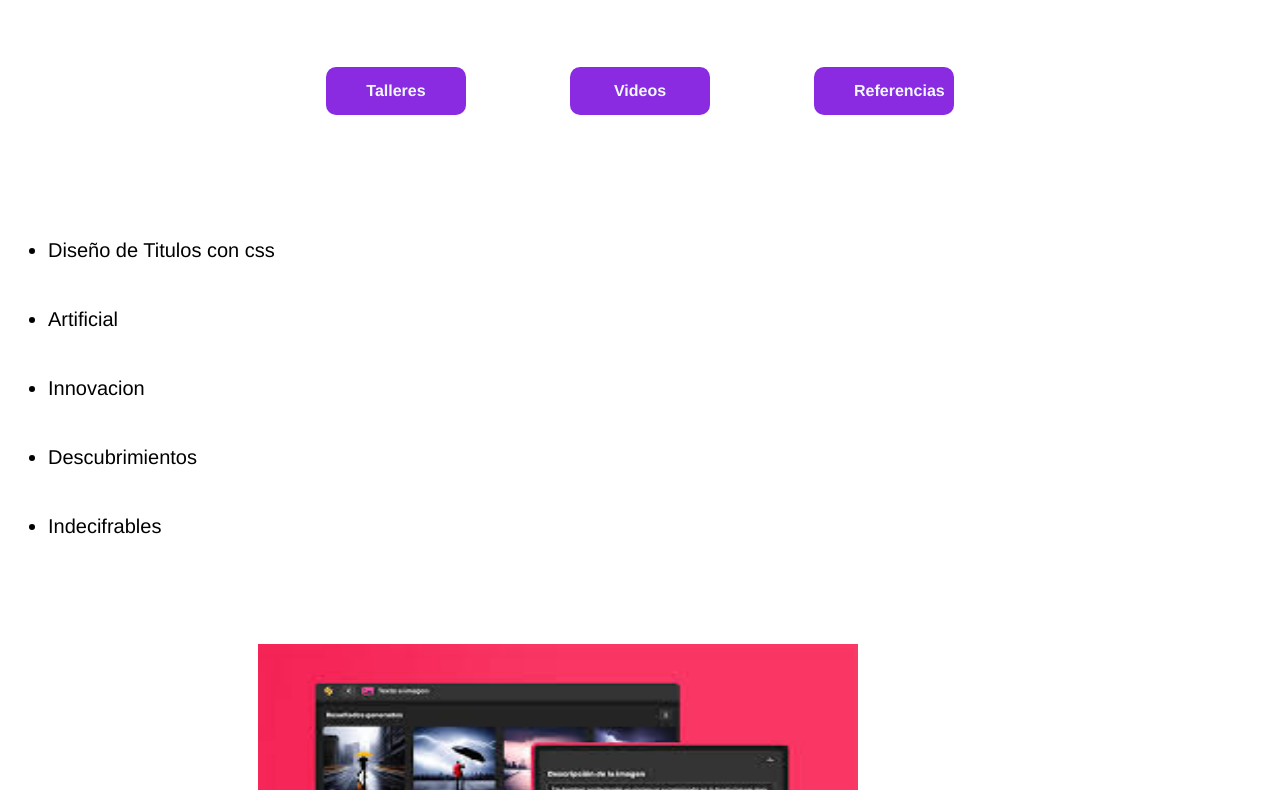
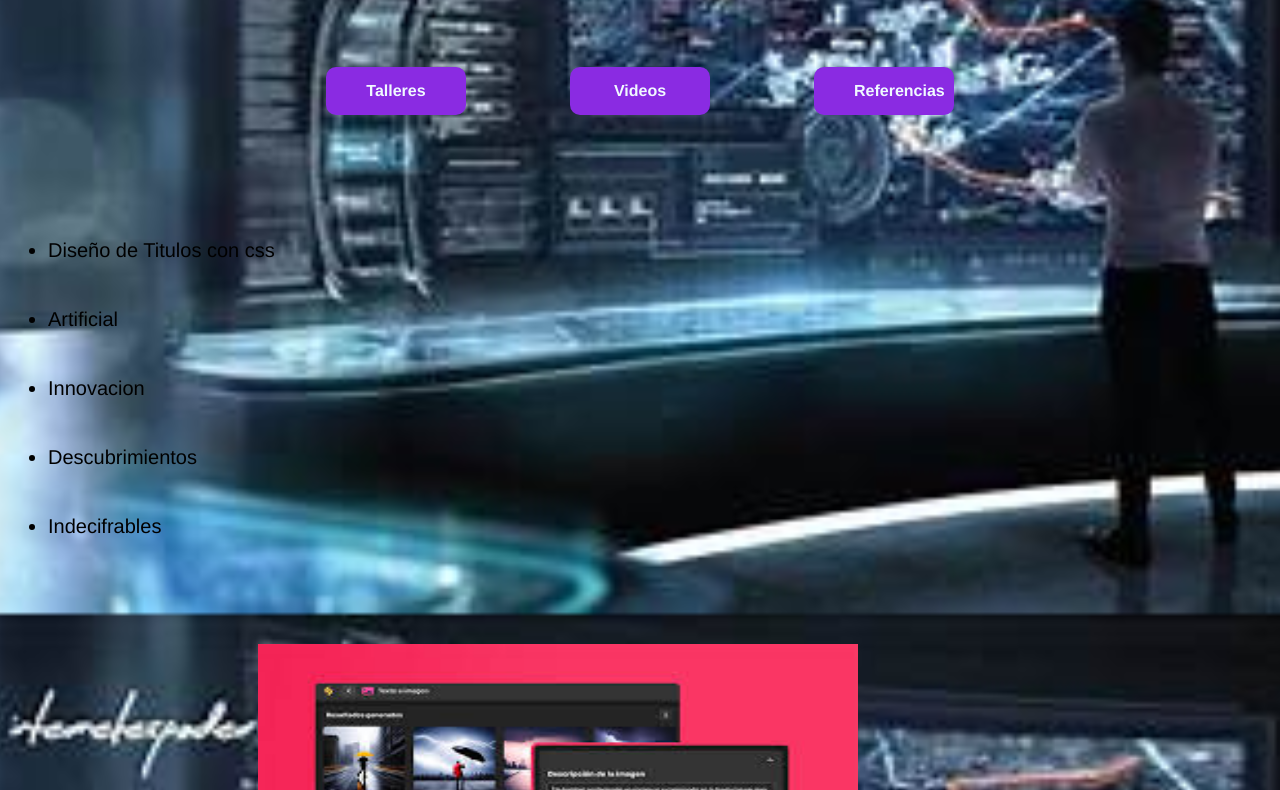
Before and after one commit to luistobon12/practica, a plain HTML site: page 2. Inicio.html in a window 1280 px wide. Shown: the part 186-976 px from the top of the page. Drawn offline with Linux system fonts and the light colour scheme; files whose address does not match are found by name.

Commit message:
Update 2. style.css

```diff
--- a/2. style.css
+++ b/2. style.css
@@ -1,6 +1,6 @@
 
 body{
-  background-image: url(Imagen/img2.jpg);
+  background-image: url(C:\Users\ESTUDIANTE\Documents\Practica\Imagen\img2.jpg);
   background-size: cover;
   background-repeat: no-repeat;
   background-position: center;
```
